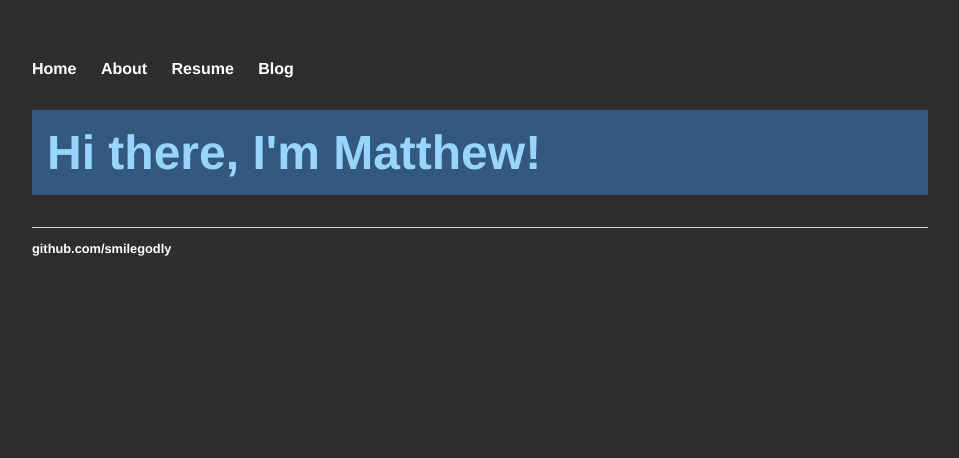
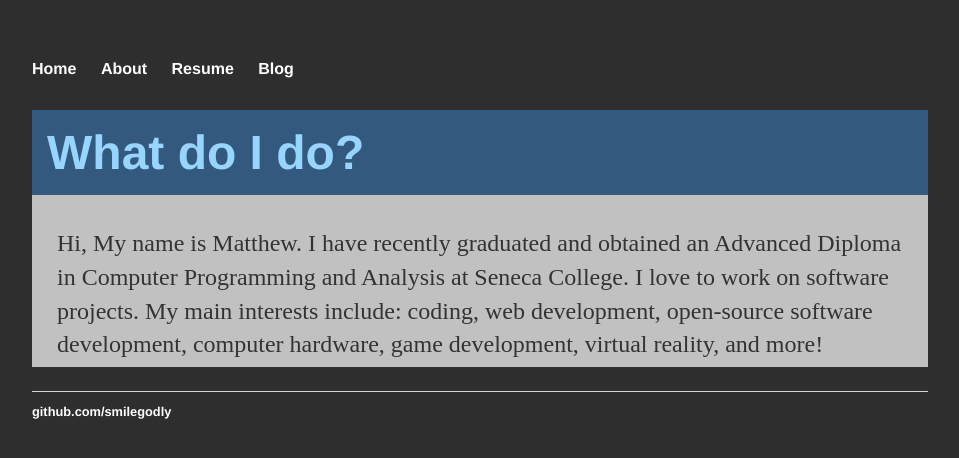
Before and after one commit to smilegodly/smilegodly.github.io, a Jekyll site: the page built from index.html, in a window 1280 px wide. Shown: the top 458 px of the page, without its empty margins (160-1119 px from the left). Built offline with Jekyll 4.4.1, drawn with Linux system fonts in a browser that asks for light colours.

Commit message:
added content to index/about

```diff
--- a/index.html
+++ b/index.html
@@ -2,6 +2,15 @@
 layout: default
 title: Matthews Blog
 ---
-<div class="blurb">
-	<h1>Hi there, I'm Matthew!</h1>
-</div><!-- /.blurb -->
+<div">
+	<h1>What do I do?</h1>
+	<p>
+		Hi, My name is Matthew. I have recently graduated and obtained an Advanced Diploma in Computer Programming and Analysis at Seneca College.
+
+		I love to work on software projects.
+
+		My main interests include:  coding, web development, open-source software development, computer hardware, game development, virtual reality, and more!
+		<!-- Stuff I've Done Down here-->
+
+	</p>
+</div>
```
Also changed, not shown: about/index.md (+3 -1 lines).
